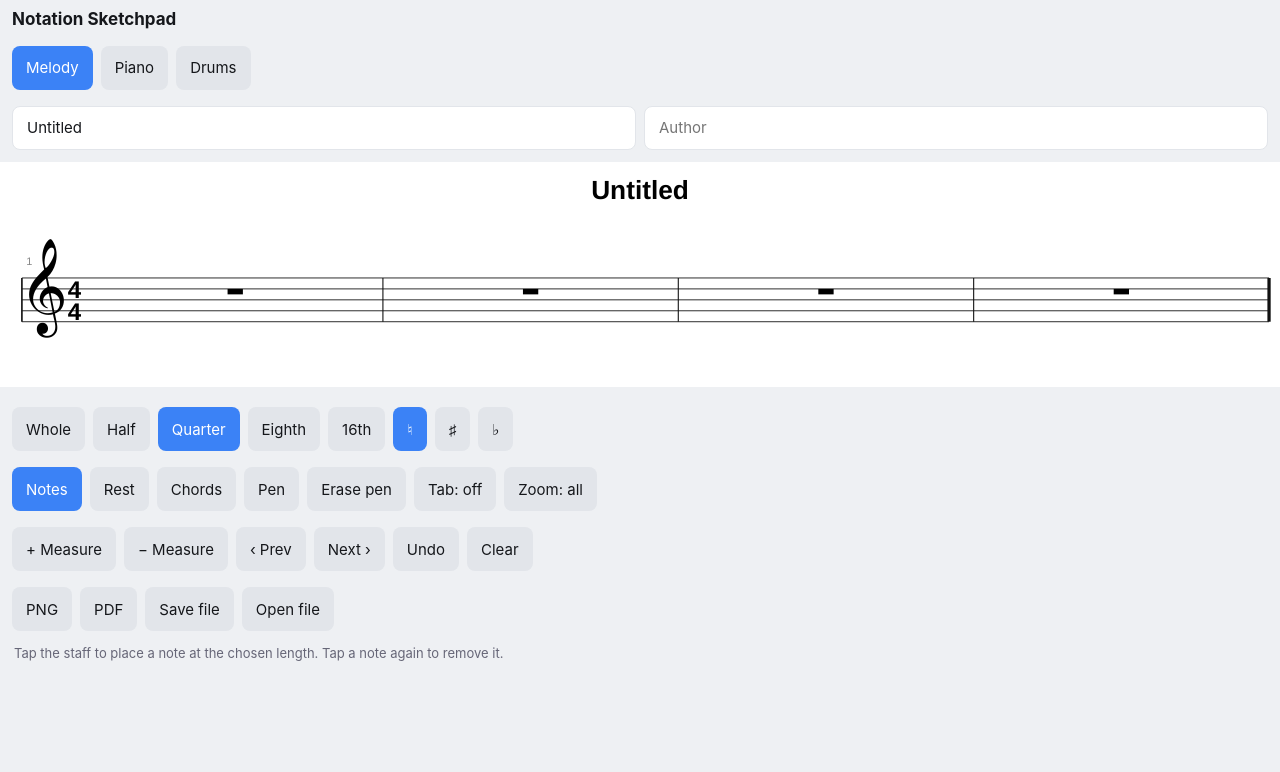
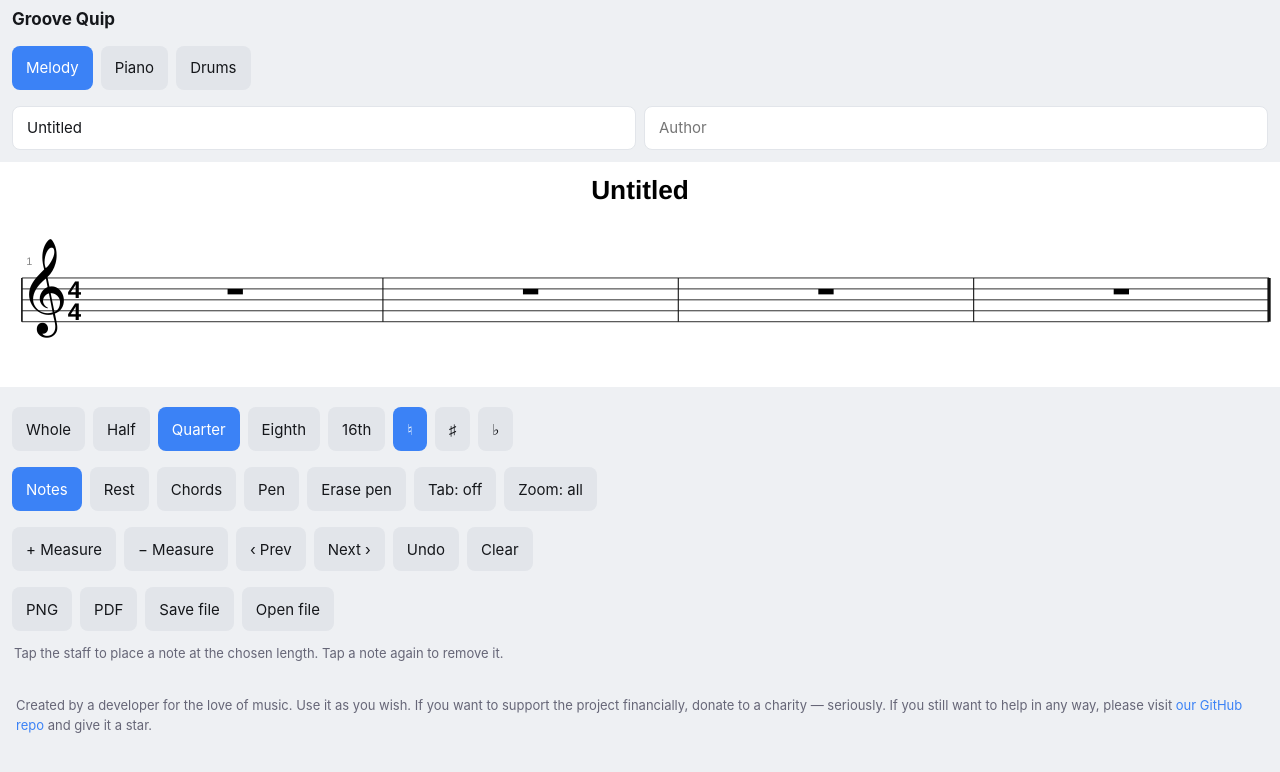
Before and after one commit to VandroiyLabs/groove-quip, a plain HTML site: page index.html in a window 1280 px wide. Drawn offline with Linux system fonts and the light colour scheme.

Commit message:
Rename app to Groove Quip and set main branch Pages flow

```diff
--- a/css/app.css
+++ b/css/app.css
@@ -15,3 +15,6 @@ button.on{background:var(--ac);color:#fff}
 .c.on{background:var(--tx);border-color:var(--tx)}
 .c.q{margin-left:6px}
 #h{color:var(--mu);font-size:13px;padding:6px 14px 24px}
+.site-footer{padding:10px 16px 28px;color:var(--mu);font-size:13px;line-height:1.5}
+.site-footer a{color:var(--ac);text-decoration:none}
+.site-footer a:hover{text-decoration:underline}
--- a/index.html
+++ b/index.html
@@ -1,8 +1,8 @@
 <!doctype html><html lang="en"><head><meta charset="utf-8">
 <meta name="viewport" content="width=device-width, initial-scale=1, viewport-fit=cover">
-<title>Notation Sketchpad</title>
+<title>Groove Quip</title>
 <link rel="stylesheet" href="css/app.css"></head><body>
-<div class="r"><b style="font-size:17px">Notation Sketchpad</b></div>
+<div class="r"><b style="font-size:17px">Groove Quip</b></div>
 <div class="r" id="tabs"></div>
 <div class="r"><input id="ti" placeholder="Title"><input id="au" placeholder="Author"></div>
 <div id="sc"></div>
@@ -12,4 +12,7 @@
 <div class="r"><button data-x="add">+ Measure</button><button data-x="del">− Measure</button><button data-x="prev">‹ Prev</button><button data-x="next">Next ›</button><button data-x="undo">Undo</button><button data-x="clr">Clear</button></div>
 <div class="r"><button data-x="png">PNG</button><button data-x="pdf">PDF</button><button data-x="save">Save file</button><button data-x="open">Open file</button><input id="f" type="file" accept=".json" hidden></div>
 <div id="h"></div>
+<footer class="site-footer">
+  Created by a developer for the love of music. Use it as you wish. If you want to support the project financially, donate to a charity — seriously. If you still want to help in any way, please visit <a href="https://github.com/VandroiyLabs/groove-quip" target="_blank" rel="noreferrer">our GitHub repo</a> and give it a star.
+</footer>
 <script src="js/app.js"></script></body></html>
```
Also changed, not shown: .github/workflows/pages.yml.
